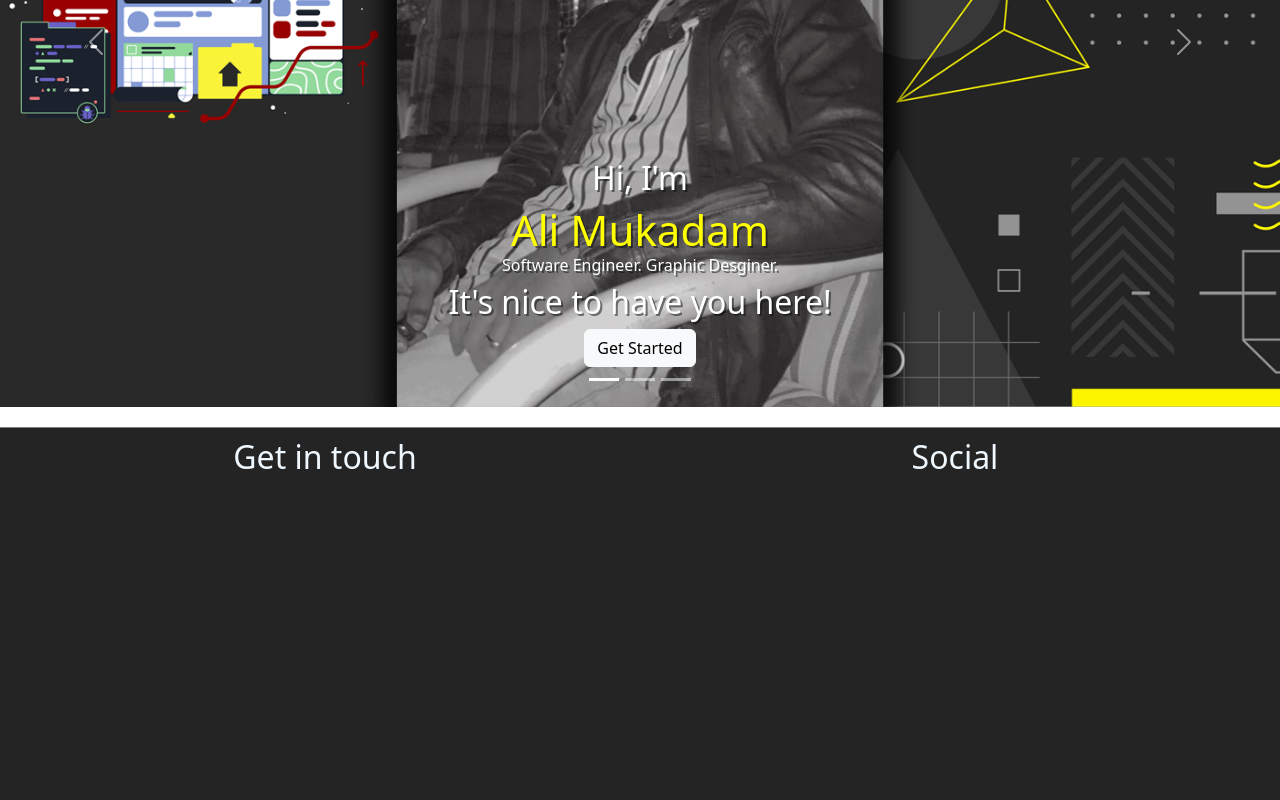
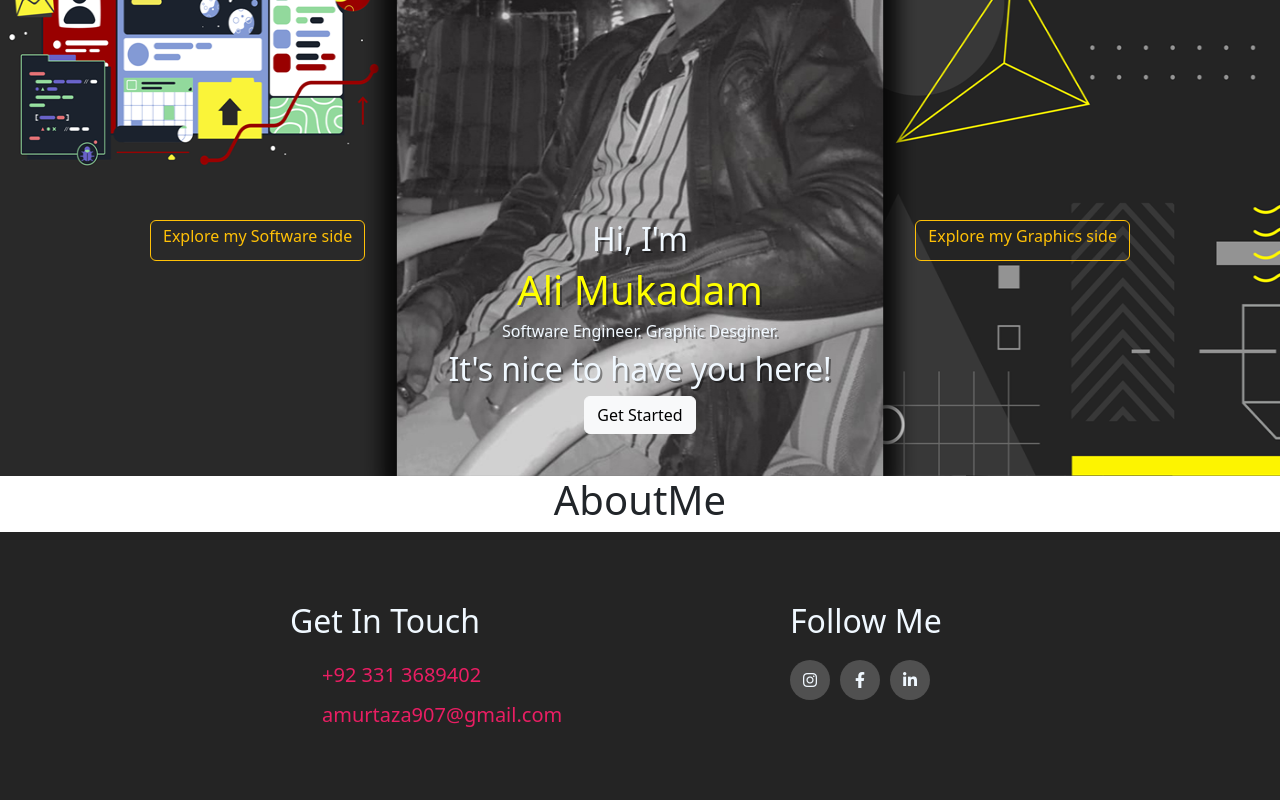
Before and after one commit to alimukadam01/Portfolio-Website, a React (Create React App) app in the folder portfoliowebsite/: page / in a window 1280 px wide. Shown: the part 380-1180 px from the top of the page. Built offline with nearby package versions, Linux system fonts and the light colour scheme.

Commit message:
26/09/22

```diff
--- a/portfoliowebsite/public/index.html
+++ b/portfoliowebsite/public/index.html
@@ -15,6 +15,8 @@
 
     <link href="https://cdn.jsdelivr.net/npm/bootstrap@5.2.0/dist/css/bootstrap.min.css" rel="stylesheet" integrity="sha384-gH2yIJqKdNHPEq0n4Mqa/HGKIhSkIHeL5AyhkYV8i59U5AR6csBvApHHNl/vI1Bx" crossorigin="anonymous"></link>
 
+    <link rel="stylesheet" href="https://cdnjs.cloudflare.com/ajax/libs/font-awesome/6.2.0/css/all.min.css" integrity="sha512-xh6O/CkQoPOWDdYTDqeRdPCVd1SpvCA9XXcUnZS2FmJNp1coAFzvtCN9BmamE+4aHK8yyUHUSCcJHgXloTyT2A==" crossorigin="anonymous" referrerpolicy="no-referrer" />
+
     <title>React App</title>
 </head>
 
--- a/portfoliowebsite/src/App.js
+++ b/portfoliowebsite/src/App.js
@@ -2,12 +2,14 @@ import './App.css';
 import Navbar from './components/Navbar';
 import MainSection from './components/MainSection';
 import Footer from './components/Footer';
+import AboutMe from './components/AboutMe';
 
 function App() {
   return (
     <div className="App">
       <Navbar/>
       <MainSection/>
+      <AboutMe/>
       <Footer/>
       <h1>Hello, Mr.Mukadam :)</h1>
 
--- /dev/null
+++ b/portfoliowebsite/src/components/AboutMe.js
@@ -0,0 +1,10 @@
+import React from 'react';
+import './AboutMe.css';
+
+function AboutMe() {
+  return (
+    <h1>AboutMe</h1>
+  )
+}
+
+export default AboutMe;
--- a/portfoliowebsite/src/components/Footer.css
+++ b/portfoliowebsite/src/components/Footer.css
@@ -1,23 +1,105 @@
-.footer-container{
+*{
+    margin: 0;
+    padding: 0;
+    box-sizing: border-box;
+}
+
+.footer{
     width: 100%;
     height: 500px;
+    padding: 70px 0px;
     background-color:rgb(36, 36, 36);;
-    display: flex;
-    flex-direction: row;
-    justify-content: center;
-    margin-top: 20px;
-    padding: 10px;
-    border-top: 0.5px solid;
-    border-color: gray;
-    color: aliceblue;
+
 }
 
-.Contact{
-    width: 100%;
-    height: 250px;
+ul{
+    list-style: none;
 }
 
-.Social{
-    width: 100%;
-    height: 250px;
+.container{
+    max-width: 1170px;
+    margin: auto;
+    display: flex;
+    justify-content: center;
+    align-items: center;
 }
+
+.footer-row{
+    display: flex;
+    flex-wrap: wrap;
+}
+
+.footer-col{
+    width: 200px;
+    margin: 0 150px;
+    text-align: left;
+}
+
+.footer-col h2{
+    text-transform: capitalize;
+    color: aliceblue;
+    margin-bottom: 20px;
+    position: relative;
+}
+
+.footer-col h2::before{
+    content: '';
+    position: absolute;
+    left: 0;
+    bottom: -10px;
+    background-color: #e91e63;
+    box-sizing: border-box;
+    width: 50px;
+}
+
+.footer-col ul li:not(:last-child){
+    margin-bottom: 10px;
+
+}
+
+.footer-col ul li a{
+    color: #e91e63;
+    font-size: 20px;
+    width:fit-content;
+    text-decoration: none;
+    display: block;
+    transition: 0.2s ease;
+}
+
+.footer-col ul li a:hover{
+    color: rgb(255, 255, 255);
+    padding-left: 10px;
+}
+
+.footer-col .footer-social-links a{
+    display: inline-block;
+    height: 40px;
+    width: 40px;
+    margin: 0 10px 10px 0;
+    text-align: center;
+    line-height: 40px;
+    border-radius: 50%;
+    color: aliceblue;
+    background-color: rgba(255, 255, 255, 0.2);
+    transition: all 0.5s ease;
+}
+
+.footer-col .footer-social-links a:hover{
+    color: #24262b;
+    background-color: aliceblue;
+
+}
+
+@media(max-width: 767px){
+    .footer-col{
+        width: 50%;
+        margin-bottom: 30px;
+    }
+}
+
+@media(max-width: 574px){
+    .footer-col{
+        width: 100%;
+
+    }
+}
--- a/portfoliowebsite/src/components/Footer.js
+++ b/portfoliowebsite/src/components/Footer.js
@@ -5,14 +5,27 @@ import './Footer.css';
 function Footer() {
   return (
     <>
-        <div className='footer-container'>
-            <div className='Contact'>
+      <div className='footer'>
+        <div className='container'>
+          <div className='footer-row'>
+            <div className='footer-col'>
               <h2>Get in touch</h2>
+              <ul>
+                <li><a href='/'>+92 331 3689402</a></li>
+                <li><a href='/' >amurtaza907@gmail.com</a></li>
+              </ul>
             </div>
-            <div className='Social'>
-              <h2>Social</h2>
+            <div className='footer-col'>
+            <h2>Follow Me</h2>
+              <div className='footer-social-links'>
+                <a href='/' ><i className='fab fa-instagram'></i></a>
+                <a href='/' ><i className='fab fa-facebook-f'></i></a>
+                <a href='/' ><i className='fab fa-linkedin-in'></i></a>
+              </div>
             </div>
+          </div>
         </div>
+      </div>
     </>
   )
 }
--- a/portfoliowebsite/src/components/MainSection.css
+++ b/portfoliowebsite/src/components/MainSection.css
@@ -1,14 +1,40 @@
-.carousel-item img{
-    max-height: 800px;
-    max-width: 100%;
+.MainSection img{
+    height: 800px;
+    width: 100%;
+    background-image: url("http://localhost:3000/images/3.png");
+    background-repeat: no-repeat;
+    background-size: auto;
+
 }
 
-.carousel-caption h1{
-    color: yellow;
-    font-size: 42px;
-    margin: 0px;
+.main-caption{
+    position: absolute;
+    top: 0;
+    left: 0;
+    right: 0;
+    top: 600px;
+    text-shadow: 2px 2px rgba(0, 0, 0, 0.4);
+    color:aliceblue;
 }
 
-.carousel-caption{
-    text-shadow: 2px 2px rgba(10, 10, 10, 0.5);
+.main-caption h1{
+    color: yellow;
 }
+
+.main-caption:hover{
+
+}
+
+.Software{
+    position: absolute;
+    top: 0;
+    left: 150px;
+    top: 600px;
+}
+
+.Graphics{
+    position: absolute;
+    top: 0;
+    right: 150px;
+    top: 600px;
+}
--- a/portfoliowebsite/src/components/MainSection.js
+++ b/portfoliowebsite/src/components/MainSection.js
@@ -4,47 +4,27 @@ import './MainSection.css';
 function MainSection() {
     return (
         <>
-            <div id="carouselExampleCaptions" className="carousel slide" data-bs-ride="carousel">
-                <div className="carousel-indicators">
-                    <button type="button" data-bs-target="#carouselExampleCaptions" data-bs-slide-to="0" className="active" aria-current="true" aria-label="Slide 1"></button>
-                    <button type="button" data-bs-target="#carouselExampleCaptions" data-bs-slide-to="1" aria-label="Slide 2"></button>
-                    <button type="button" data-bs-target="#carouselExampleCaptions" data-bs-slide-to="2" aria-label="Slide 3"></button>
-                </div>
-                <div className="carousel-inner">
-                    <div className="carousel-item">
-                        <img src="images/2.jpg" className="d-block w-100" alt="/" />
-                        <div className="carousel-caption d-none d-md-block">
-                            <h5>First slide label</h5>
-                            <p>Some representative placeholder content for the first slide.</p>
-                        </div>
+
+                <div className="MainSection">
+                    <img src="images/3.png" alt="/" />
+                    <div className="main-caption">
+                        <h2>Hi, I'm </h2><h1>Ali Mukadam<br/></h1><h6>Software Engineer. Graphic
+                            Desginer.<br/></h6><h2> It's nice to have you here!</h2>
+                        <button className='btn btn-light'>
+                            Get Started
+                        </button>
                     </div>
-                    <div className="carousel-item active">
-                        <img src="images/3.png" className="d-block w-100" alt="/" />
-                        <div className="carousel-caption d-none d-md-block">
-                            <h2>Hi, I'm </h2><h1>Ali Mukadam<br/></h1><h6>Software Engineer. Graphic
-                                Desginer.<br/></h6><h2> It's nice to have you here!</h2>
-                            <button className='btn btn-light'>
-                                Get Started
-                            </button>
-                        </div>
+                    <div className='Software'>
+                        <button className='btn btn-outline-warning'>
+                            <h6>Explore my Software side</h6>
+                        </button>
                     </div>
-                    <div className="carousel-item">
-                        <img src="images/1.jpg" className="d-block w-100" alt="/" />
-                        <div className="carousel-caption d-none d-md-block">
-                            <h5>Third slide label</h5>
-                            <p>Some representative placeholder content for the third slide.</p>
-                        </div>
+                    <div className='Graphics'>
+                        <button className='btn btn-outline-warning'>
+                            <h6>Explore my Graphics side</h6>
+                        </button>
                     </div>
                 </div>
-                <button className="carousel-control-prev" type="button" data-bs-target="#carouselExampleCaptions" data-bs-slide="prev">
-                    <span className="carousel-control-prev-icon" aria-hidden="true"></span>
-                    <span className="visually-hidden">Previous</span>
-                </button>
-                <button className="carousel-control-next" type="button" data-bs-target="#carouselExampleCaptions" data-bs-slide="next">
-                    <span className="carousel-control-next-icon" aria-hidden="true"></span>
-                    <span className="visually-hidden">Next</span>
-                </button>
-            </div>
         </>
     )
 }
--- a/portfoliowebsite/src/components/Navbar.js
+++ b/portfoliowebsite/src/components/Navbar.js
@@ -5,7 +5,7 @@ import './Navbar.css';
 function Navbar() {
   return (
     <>
-        <nav className="navbar navbar-expand-lg navbar-light bg-light">
+        <nav className="navbar navbar-expand-lg navbar-dark bg-dark">
           <div className="container-fluid">
             <a className="navbar-brand" href="/">Navbar</a>
             <button className="navbar-toggler" type="button" data-bs-toggle="collapse" data-bs-target="#navbarSupportedContent" aria-controls="navbarSupportedContent" aria-expanded="false" aria-label="Toggle navigation">
```
Also changed, not shown: portfoliowebsite/src/components/AboutMe.css (added).
